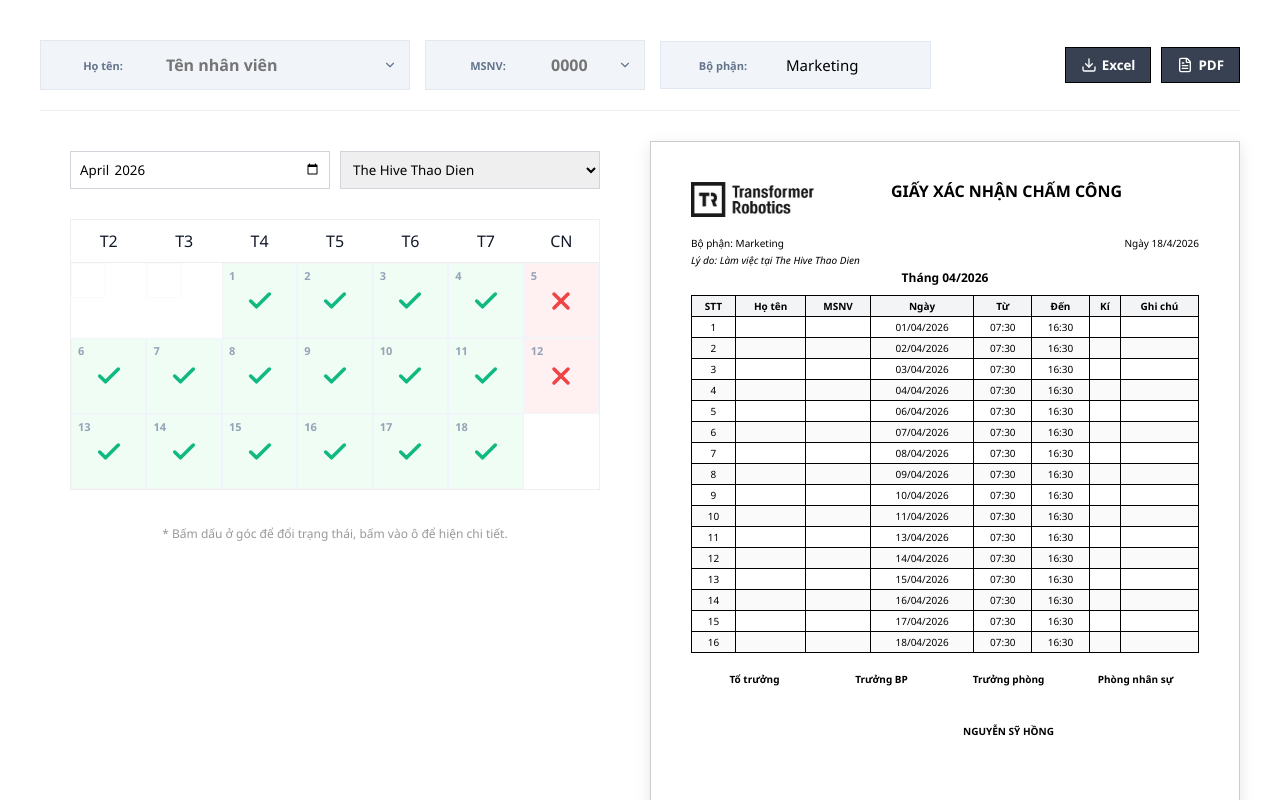
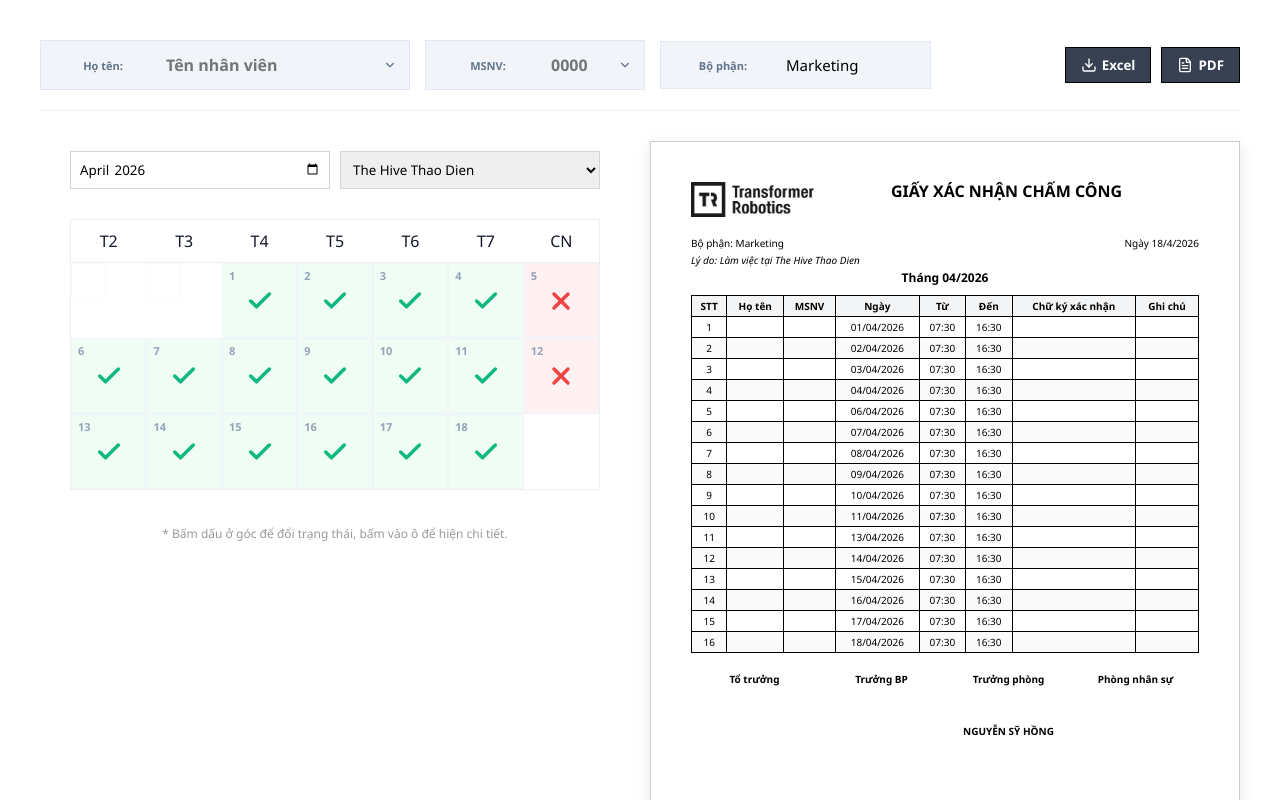
Before and after one commit to NgocTriTruong/ChamCong, a React (Vite) app: page / in a window 1280 px wide. Shown: the top 800 px of the page. Built offline with nearby package versions, Linux system fonts and the light colour scheme.

Commit message:
feat: rename Sign column to Confirmation Signature

```diff
--- a/src/App.tsx
+++ b/src/App.tsx
@@ -27,7 +27,7 @@ const EMPLOYEES = [
 const exportToExcelFormat = async (entryData: any, user: any) => {
     const workbook = new ExcelJS.Workbook();
     const worksheet = workbook.addWorksheet('GiayXacNhan');
-    worksheet.columns = [{ width: 5 }, { width: 25 }, { width: 12 }, { width: 15 }, { width: 10 }, { width: 10 }, { width: 10 }, { width: 30 }];
+    worksheet.columns = [{ width: 5 }, { width: 25 }, { width: 12 }, { width: 15 }, { width: 10 }, { width: 10 }, { width: 20 }, { width: 30 }];
     try {
         const logoRes = await fetch('/logoCongTy.jpg');
         const logoBuffer = await logoRes.arrayBuffer();
@@ -42,7 +42,7 @@ const exportToExcelFormat = async (entryData: any, user: any) => {
     worksheet.getCell('G2').alignment = { horizontal: 'right' }; worksheet.getCell('G2').font = { name: 'Arial', size: 10, italic: true };
     worksheet.getCell('A3').value = `Lý do: Làm việc tại ${entryData.work_location}`; worksheet.getCell('A3').font = { name: 'Arial', size: 10, italic: true };
     worksheet.mergeCells('A4:H4'); const monthCell = worksheet.getCell('A4'); monthCell.value = `Tháng ${entryData.month.split('-')[1]}/${entryData.month.split('-')[0]}`; monthCell.alignment = { horizontal: 'center' }; monthCell.font = { name: 'Arial', size: 12, bold: true };
-    const headerRow = worksheet.getRow(5); headerRow.values = ['STT', 'Họ tên', 'MSNV', 'Ngày', 'Từ', 'Đến', 'Kí', 'Ghi chú'];
+    const headerRow = worksheet.getRow(5); headerRow.values = ['STT', 'Họ tên', 'MSNV', 'Ngày', 'Từ', 'Đến', 'Chữ ký xác nhận', 'Ghi chú'];
     headerRow.eachCell(cell => { cell.font = { name: 'Arial', size: 10, bold: true }; cell.alignment = { vertical: 'middle', horizontal: 'center' }; cell.fill = { type: 'pattern', pattern: 'solid', fgColor: { argb: 'FFF2F2F2' } }; cell.border = { top: { style: 'thin' }, left: { style: 'thin' }, bottom: { style: 'thin' }, right: { style: 'thin' } }; });
     let curRow = 6;
     entryData.data_json.filter((d: any) => d.isPresent).forEach((d: any, i: number) => {
@@ -204,7 +204,7 @@ export default function App() {
                         <div style={{ fontStyle: 'italic', fontSize: 10, marginBottom: 5 }}>Lý do: Làm việc tại {location}</div>
                         <div style={{ textAlign: 'center', fontWeight: 'bold', fontSize: 12, marginBottom: 10 }}>Tháng {month.split('-')[1]}/{month.split('-')[0]}</div>
                         <table style={{ width: '100%', marginBottom: 20 }}>
-                            <thead style={{ background: '#eee' }}><tr><th>STT</th><th>Họ tên</th><th>MSNV</th><th>Ngày</th><th>Từ</th><th>Đến</th><th>Kí</th><th>Ghi chú</th></tr></thead>
+                            <thead style={{ background: '#eee' }}><tr><th>STT</th><th>Họ tên</th><th>MSNV</th><th>Ngày</th><th>Từ</th><th>Đến</th><th>Chữ ký xác nhận</th><th>Ghi chú</th></tr></thead>
                             <tbody>{daysData.filter(d => d.isPresent).map((d, i) => (<tr key={i}><td>{i + 1}</td><td>{user.user_name}</td><td>{user.msnv}</td><td>{format(new Date(d.date), 'dd/MM/yyyy')}</td><td>{d.startTime}</td><td>{d.endTime}</td><td></td><td style={{ textAlign: 'left', whiteSpace: 'pre-wrap' }}>{d.note}</td></tr>))}</tbody>
                         </table>
                         <div style={{ display: 'grid', gridTemplateColumns: 'repeat(4, 1fr)', textAlign: 'center', fontWeight: 'bold', fontSize: 10 }}><div>Tổ trưởng</div><div>Trưởng BP</div><div>Trưởng phòng</div><div>Phòng nhân sự</div></div>
```
